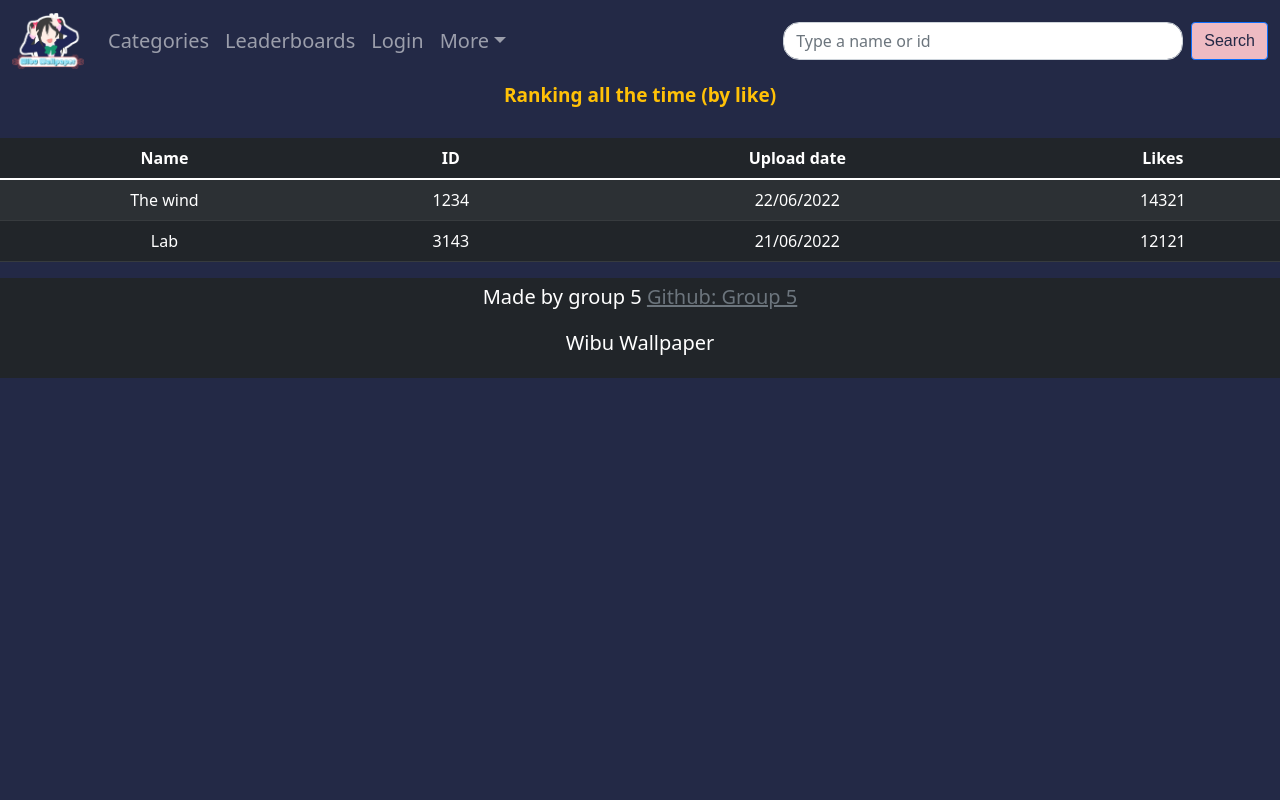
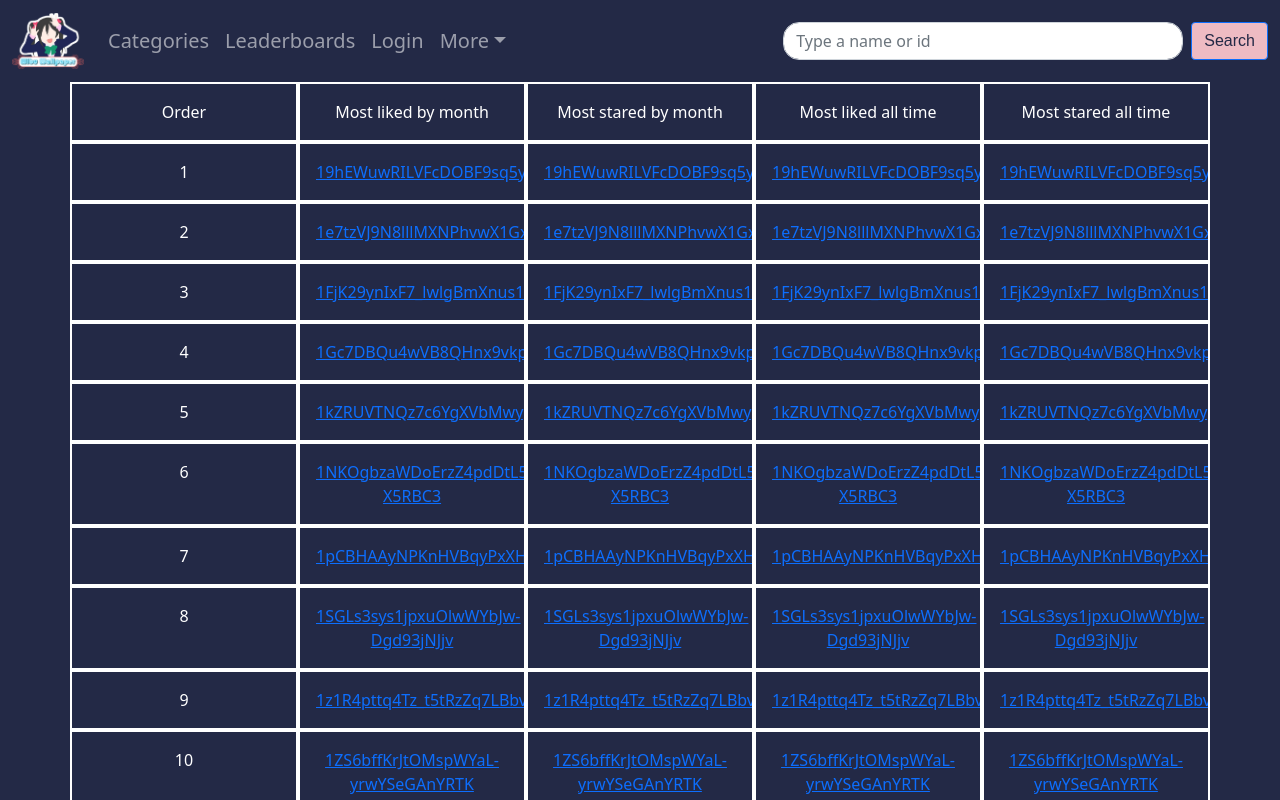
Before and after one commit to tienhoangggg/cnpm_client, a React (Create React App) app: page /leaderboards in a window 1280 px wide. Built offline with nearby package versions, Linux system fonts and the light colour scheme.

Commit message:
Update profile and leaderboard

```diff
--- a/src/pages/leaderBoard/leaderBoard.css
+++ b/src/pages/leaderBoard/leaderBoard.css
@@ -0,0 +1,3 @@
+#colL{
+    text-align: center;
+}
--- a/src/pages/leaderBoard/leaderBoard.jsx
+++ b/src/pages/leaderBoard/leaderBoard.jsx
@@ -1,5 +1,6 @@
 import React from 'react'
-import { Button, Navbar, ListGroup, Dropdown, Carousel } from "react-bootstrap";
+import { Button, Navbar, ListGroup, Dropdown, Carousel, Container, Row, Col } from "react-bootstrap";
+import Nav from 'react-bootstrap/Nav';
 import logo from "../../assets/images/logo.png";
 import welcome from "../../assets/images/welcome.png";
 import "./leaderBoard.css";
@@ -10,10 +11,97 @@ import removeCookie from "../../hooks/removeCookie";
 import NavbarWibu from '../../components/NavbarWibu';
 import FooterWibu from '../../components/FooterWibu';
 function LeaderBoard() {
+  const Likebm =
+    [
+      '19hEWuwRILVFcDOBF9sq5yTnrjS8sydN5',
+      '1e7tzVJ9N8lllMXNPhvwX1GxxJpDRHoxs',
+      '1FjK29ynIxF7_lwlgBmXnus1QnnSaJisw',
+      '1Gc7DBQu4wVB8QHnx9vkpVed6K70jarbj',
+      '1kZRUVTNQz7c6YgXVbMwypuKHAwKfP6U-',
+      '1NKOgbzaWDoErzZ4pdDtL5bwkT-X5RBC3',
+      '1pCBHAAyNPKnHVBqyPxXHNfxjyRmTSa6s',
+      '1SGLs3sys1jpxuOlwWYbJw-Dgd93jNJjv',
+      '1z1R4pttq4Tz_t5tRzZq7LBbvMgK971k5',
+      '1ZS6bffKrJtOMspWYaL-yrwYSeGAnYRTK',
+    ]
+  const Starbm =
+    [
+      '19hEWuwRILVFcDOBF9sq5yTnrjS8sydN5',
+      '1e7tzVJ9N8lllMXNPhvwX1GxxJpDRHoxs',
+      '1FjK29ynIxF7_lwlgBmXnus1QnnSaJisw',
+      '1Gc7DBQu4wVB8QHnx9vkpVed6K70jarbj',
+      '1kZRUVTNQz7c6YgXVbMwypuKHAwKfP6U-',
+      '1NKOgbzaWDoErzZ4pdDtL5bwkT-X5RBC3',
+      '1pCBHAAyNPKnHVBqyPxXHNfxjyRmTSa6s',
+      '1SGLs3sys1jpxuOlwWYbJw-Dgd93jNJjv',
+      '1z1R4pttq4Tz_t5tRzZq7LBbvMgK971k5',
+      '1ZS6bffKrJtOMspWYaL-yrwYSeGAnYRTK',
+    ]
+  const Likeat =
+    [
+      '19hEWuwRILVFcDOBF9sq5yTnrjS8sydN5',
+      '1e7tzVJ9N8lllMXNPhvwX1GxxJpDRHoxs',
+      '1FjK29ynIxF7_lwlgBmXnus1QnnSaJisw',
+      '1Gc7DBQu4wVB8QHnx9vkpVed6K70jarbj',
+      '1kZRUVTNQz7c6YgXVbMwypuKHAwKfP6U-',
+      '1NKOgbzaWDoErzZ4pdDtL5bwkT-X5RBC3',
+      '1pCBHAAyNPKnHVBqyPxXHNfxjyRmTSa6s',
+      '1SGLs3sys1jpxuOlwWYbJw-Dgd93jNJjv',
+      '1z1R4pttq4Tz_t5tRzZq7LBbvMgK971k5',
+      '1ZS6bffKrJtOMspWYaL-yrwYSeGAnYRTK',
+    ]
+  const Starat =
+    [
+      '19hEWuwRILVFcDOBF9sq5yTnrjS8sydN5',
+      '1e7tzVJ9N8lllMXNPhvwX1GxxJpDRHoxs',
+      '1FjK29ynIxF7_lwlgBmXnus1QnnSaJisw',
+      '1Gc7DBQu4wVB8QHnx9vkpVed6K70jarbj',
+      '1kZRUVTNQz7c6YgXVbMwypuKHAwKfP6U-',
+      '1NKOgbzaWDoErzZ4pdDtL5bwkT-X5RBC3',
+      '1pCBHAAyNPKnHVBqyPxXHNfxjyRmTSa6s',
+      '1SGLs3sys1jpxuOlwWYbJw-Dgd93jNJjv',
+      '1z1R4pttq4Tz_t5tRzZq7LBbvMgK971k5',
+      '1ZS6bffKrJtOMspWYaL-yrwYSeGAnYRTK',
+    ]
+  let url = `${window.location.origin.toString()}/showImage/`;
   return (
     <div>
       <NavbarWibu />
-      <div className="row" style={{ textAlign: "center" }}>
+      <Container>
+        <Row>
+          <Col id="divCol">Order</Col>
+          <Col id="divCol">Most liked by month</Col>
+          <Col id="divCol">Most stared by month</Col>
+          <Col id="divCol">Most liked all time</Col>
+          <Col id="divCol">Most stared all time</Col>
+        </Row>
+        {Likebm.map((imgID, index) => <>
+          <Row>
+            <Col id="divCol">{index + 1}</Col>
+            <Col id="divCol">
+              <a href={url + Likebm[index]}>
+                {Likebm[index]}
+              </a>
+            </Col>
+            <Col id="divCol">
+              <a href={url + Starbm[index]}>
+                {Starbm[index]}
+              </a>
+            </Col>
+            <Col id="divCol">
+              <a href={url + Likeat[index]}>
+                {Likeat[index]}
+              </a>
+            </Col>
+            <Col id="divCol">
+              <a href={url + Starat[index]}>
+                {Starat[index]}
+              </a>
+            </Col>
+          </Row>
+        </>)}
+      </Container>
+      {/* <div className="row" style={{ textAlign: "center" }}>
         <h4
           className="text-warning justify-content-center"
           style={{ fontWeight: "bold" }}
@@ -44,7 +132,7 @@ function LeaderBoard() {
             </tr>
           </tbody>
         </table>
-      </div>
+      </div> */}
       <FooterWibu />
     </div>
   )
--- a/src/pages/profile/Profile.jsx
+++ b/src/pages/profile/Profile.jsx
@@ -24,7 +24,6 @@ function Profile() {
                                     </div>
                                     <div class="ms-3" style={{ marginTop: "130px" }}>
                                         <h5>Alex</h5>
-                                        <p>New York</p>
                                     </div>
                                 </div>
                                 <div class="p-4 text-black" style={{ backgroundColor: "#f8f9fa" }}>
@@ -35,23 +34,15 @@ function Profile() {
                                         </div>
                                         <div class="px-3">
                                             <p class="mb-1 h5">1026</p>
-                                            <p class="small text-muted mb-0">Followers</p>
+                                            <p class="small text-muted mb-0">Likes</p>
                                         </div>
                                         <div>
                                             <p class="mb-1 h5">478</p>
-                                            <p class="small text-muted mb-0">Following</p>
+                                            <p class="small text-muted mb-0">Stars</p>
                                         </div>
                                     </div>
                                 </div>
                                 <div class="card-body p-4 text-black">
-                                    <div class="mb-5">
-                                        <p class="lead fw-normal mb-1">About</p>
-                                        <div class="p-4" style={{ backgroundColor: "#f8f9fa" }}>
-                                            <p class="font-italic mb-1">Photographer</p>
-                                            <p class="font-italic mb-1">Lives in New York</p>
-                                            <p class="font-italic mb-0">Design graphic</p>
-                                        </div>
-                                    </div>
                                     <div class="d-flex justify-content-between align-items-center mb-4">
                                         <p class="lead fw-normal mb-0">Recent photos</p>
                                         <p class="mb-0"><a href="#!" class="text-muted">Show all</a></p>
```
